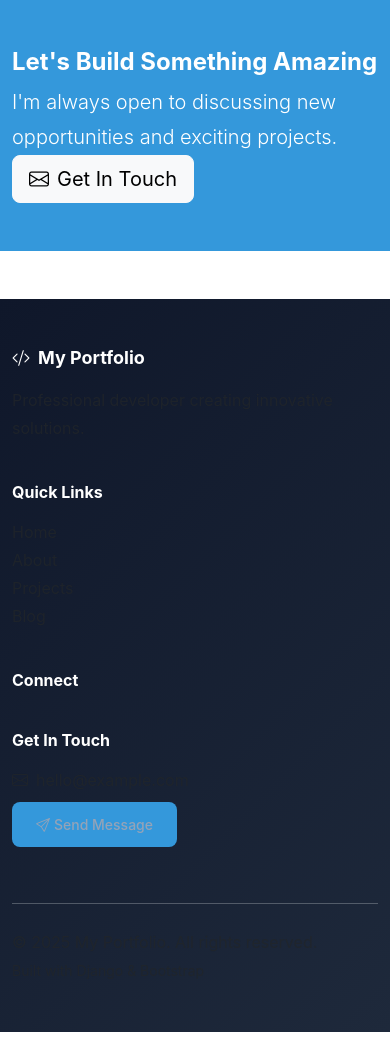
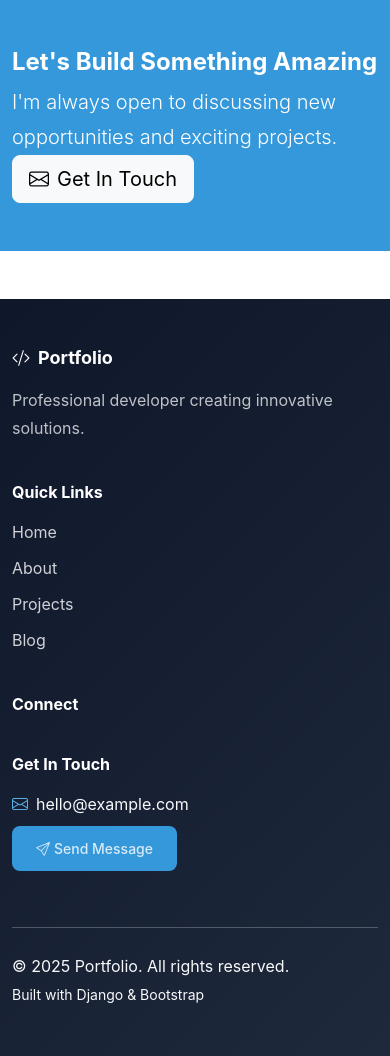
Before and after one commit to Brownie-08/Portfolio, a Django app: page /about/ in a window 390 px wide. Shown: the part 2755-3811 px from the top of the page. Before the commit the page ends 3787 px from the top, so only its background shows below. Run offline with Django 4.2, Linux system fonts and the light colour scheme; data that the repository does not hold is empty; style sheets or scripts are compiled from the project's sources; some libraries are stand-ins or nearby versions.

Commit message:
Fix footer visibility, navbar branding, and media file serving for production
- Fix footer text visibility issues by updating text colors from text-muted to text-light
- Improve footer link contrast and add hover effects with primary color highlights
- Fix navbar branding to show only full name instead of duplicated portfolio name
- Add media file serving for production environments using WhiteNoise in WSGI
- Create fallback media serving views for profile images and resume downloads
- Update template tags for production-safe media URLs
- Enhance footer responsiveness and visual consistency
- Add footer link hover animations and improved spacing
- Update all templates to use new fallback media URL system
- Ensure proper contrast and accessibility in footer design

```diff
--- a/portfolio/urls.py
+++ b/portfolio/urls.py
@@ -1,5 +1,6 @@
 from django.urls import path
 from . import views
+from . import media_views
 
 app_name = 'portfolio'
 
@@ -20,4 +21,9 @@ urlpatterns = [
 
     # Contact page
     path('contact/', views.ContactView.as_view(), name='contact'),
+
+    # Media serving URLs (fallback for production)
+    path('media-serve/<path:path>', media_views.serve_media, name='serve_media'),
+    path('profile-image/', media_views.serve_profile_image, name='serve_profile_image'),
+    path('resume-download/', media_views.serve_resume, name='serve_resume'),
 ]
--- a/portfolio_project/settings/production.py
+++ b/portfolio_project/settings/production.py
@@ -146,6 +146,10 @@ if 'debug_toolbar' in INSTALLED_APPS:
 # Remove debug middleware
 MIDDLEWARE = [middleware for middleware in MIDDLEWARE if 'debug_toolbar' not in middleware]
 
+# Media file serving in production
+# Note: Media files are served via WhiteNoise in WSGI for Render compatibility
+# For high-traffic production, consider using cloud storage (AWS S3, Cloudinary, etc.)
+
 # File storage (for DigitalOcean Spaces or AWS S3)
 USE_S3 = config('USE_S3', default=False, cast=bool)
 
--- a/portfolio_project/urls.py
+++ b/portfolio_project/urls.py
@@ -33,12 +33,15 @@ urlpatterns = [
     path('', include('portfolio.urls')),
 ]
 
-# Serve static and media files in development
+# Serve media files in both development and production
+# Note: For production, consider using cloud storage (AWS S3, etc.) for better performance
+urlpatterns += static(settings.MEDIA_URL, document_root=settings.MEDIA_ROOT)
+
+# Serve static files in development only
 if settings.DEBUG:
     urlpatterns += static(settings.STATIC_URL, document_root=settings.STATIC_ROOT)
-    urlpatterns += static(settings.MEDIA_URL, document_root=settings.MEDIA_ROOT)
 
-    # Debug Toolbar URLs
+    # Debug Toolbar URLs (development only)
     try:
         import debug_toolbar
         urlpatterns = [path('__debug__/', include(debug_toolbar.urls))] + urlpatterns
--- a/static/scss/styles.scss
+++ b/static/scss/styles.scss
@@ -302,30 +302,87 @@ h6 { font-size: $font-size-base; }
 
 .footer {
     background-color: $dark-bg !important;
-    color: $dark-text;
+    color: $white;
 
     h5, h6 {
-        color: $white;
+        color: $white !important;
     }
 
+    // Footer links styling
+    .footer-link {
+        color: rgba(255, 255, 255, 0.8) !important;
+        text-decoration: none !important;
+        transition: all $transition-base;
+        position: relative;
+
+        &:hover {
+            color: $primary-light !important;
+            transform: translateX(4px);
+        }
+
+        &:focus {
+            color: $primary-light !important;
+            outline: none;
+        }
+    }
+
+    // Regular footer links fallback
     a {
-        color: $dark-text-muted;
+        color: rgba(255, 255, 255, 0.8);
         text-decoration: none;
-        transition: color $transition-base;
+        transition: all $transition-base;
 
         &:hover {
             color: $primary-light;
         }
+
+        &:focus {
+            color: $primary-light;
+            outline: none;
+        }
     }
 
+    // Social media buttons
     .btn-outline-light {
-        border-color: $gray-600;
-        color: $gray-300;
+        border-color: rgba(255, 255, 255, 0.3);
+        color: rgba(255, 255, 255, 0.9);
+        transition: all $transition-base;
 
         &:hover {
             background-color: $primary-color;
             border-color: $primary-color;
             color: $white;
+            transform: translateY(-2px);
+            box-shadow: 0 4px 8px rgba(0, 0, 0, 0.2);
+        }
+
+        &:focus {
+            background-color: $primary-color;
+            border-color: $primary-color;
+            color: $white;
+            box-shadow: 0 0 0 0.2rem rgba($primary-color, 0.25);
+        }
+    }
+
+    // Icons in footer
+    .text-primary {
+        color: $primary-light !important;
+    }
+
+    // Footer sections spacing
+    .col-lg-4,
+    .col-lg-3,
+    .col-lg-2 {
+        @include media-md {
+            margin-bottom: $spacing-6;
+        }
+    }
+
+    // Responsive improvements
+    @include media-sm {
+        .container {
+            padding-left: $spacing-4;
+            padding-right: $spacing-4;
         }
     }
 }
--- a/templates/base.html
+++ b/templates/base.html
@@ -28,11 +28,12 @@
         <div class="container">
                 <a class="navbar-brand fw-bold" href="{% url 'portfolio:home' %}">
                     {% if personal_info.profile_image %}
-                        <img src="{{ personal_info.profile_image.url }}" alt="{{ personal_info.full_name }}" class="rounded-circle me-2" width="32" height="32" style="object-fit: cover;">
+                        {% profile_image_url personal_info as profile_url %}
+                        <img src="{{ profile_url }}" alt="{{ personal_info.full_name }}" class="rounded-circle me-2" width="32" height="32" style="object-fit: cover;">
                     {% else %}
                         <i class="bi bi-code-slash me-2"></i>
                     {% endif %}
-                    {{ personal_info.portfolio_name|default:"My Portfolio" }}
+                    {{ personal_info.full_name|default:"Portfolio" }}
                 </a>
             <button class="navbar-toggler" type="button" data-bs-toggle="collapse" data-bs-target="#navbarNav"
                     aria-controls="navbarNav" aria-expanded="false" aria-label="Toggle navigation">
@@ -87,24 +88,24 @@
             <div class="row">
                 <div class="col-lg-4 col-md-6 mb-4">
                     <h5 class="fw-bold mb-3">
-                        <i class="bi bi-code-slash me-2"></i>{{ personal_info.portfolio_name|default:"My Portfolio" }}
+                        <i class="bi bi-code-slash me-2"></i>{{ personal_info.full_name|default:"Portfolio" }}
                     </h5>
                     {% if personal_info.bio %}
-                    <p class="text-muted">{{ personal_info.bio|truncatewords:20 }}</p>
+                    <p class="text-light opacity-75">{{ personal_info.bio|truncatewords:20 }}</p>
                     {% else %}
-                    <p class="text-muted">Professional developer creating innovative solutions.</p>
+                    <p class="text-light opacity-75">Professional developer creating innovative solutions.</p>
                     {% endif %}
                 </div>
                 {% for category_name, links in footer_links_by_category.items %}
                 <div class="col-lg-2 col-md-6 mb-4">
-                    <h6 class="fw-bold mb-3">{{ category_name }}</h6>
+                    <h6 class="fw-bold mb-3 text-light">{{ category_name }}</h6>
                     <ul class="list-unstyled">
                         {% for link in links %}
-                        <li>
+                        <li class="mb-2">
                             <a href="{{ link.url }}"
-                               class="text-muted text-decoration-none"
+                               class="text-light text-decoration-none footer-link"
                                {% if link.is_external %}target="_blank" rel="noopener"{% endif %}>
-                               {% if link.icon_class %}<i class="{{ link.icon_class }} me-1"></i>{% endif %}
+                               {% if link.icon_class %}<i class="{{ link.icon_class }} me-1 text-primary"></i>{% endif %}
                                {{ link.title }}
                             </a>
                         </li>
@@ -113,17 +114,17 @@
                 </div>
                 {% empty %}
                 <div class="col-lg-2 col-md-6 mb-4">
-                    <h6 class="fw-bold mb-3">Quick Links</h6>
+                    <h6 class="fw-bold mb-3 text-light">Quick Links</h6>
                     <ul class="list-unstyled">
-                        <li><a href="{% url 'portfolio:home' %}" class="text-muted text-decoration-none">Home</a></li>
-                        <li><a href="{% url 'portfolio:about' %}" class="text-muted text-decoration-none">About</a></li>
-                        <li><a href="{% url 'portfolio:projects_list' %}" class="text-muted text-decoration-none">Projects</a></li>
-                        <li><a href="{% url 'portfolio:blog_list' %}" class="text-muted text-decoration-none">Blog</a></li>
+                        <li class="mb-2"><a href="{% url 'portfolio:home' %}" class="text-light text-decoration-none footer-link">Home</a></li>
+                        <li class="mb-2"><a href="{% url 'portfolio:about' %}" class="text-light text-decoration-none footer-link">About</a></li>
+                        <li class="mb-2"><a href="{% url 'portfolio:projects_list' %}" class="text-light text-decoration-none footer-link">Projects</a></li>
+                        <li class="mb-2"><a href="{% url 'portfolio:blog_list' %}" class="text-light text-decoration-none footer-link">Blog</a></li>
                     </ul>
                 </div>
                 {% endfor %}
                 <div class="col-lg-3 col-md-6 mb-4">
-                    <h6 class="fw-bold mb-3">Connect</h6>
+                    <h6 class="fw-bold mb-3 text-light">Connect</h6>
                     <div class="d-flex flex-wrap gap-2">
                         {% if personal_info.linkedin_url %}
                         <a href="{{ personal_info.linkedin_url }}" class="btn btn-outline-light btn-sm" target="_blank" rel="noopener">
@@ -153,9 +154,9 @@
                     </div>
                 </div>
                 <div class="col-lg-3 col-md-6 mb-4">
-                    <h6 class="fw-bold mb-3">Get In Touch</h6>
-                    <p class="text-muted mb-2">
-                        <i class="bi bi-envelope me-2"></i>{% if personal_info.email %}{{ personal_info.email }}{% else %}hello@example.com{% endif %}
+                    <h6 class="fw-bold mb-3 text-light">Get In Touch</h6>
+                    <p class="text-light mb-2">
+                        <i class="bi bi-envelope me-2 text-primary"></i>{% if personal_info.email %}{{ personal_info.email }}{% else %}hello@example.com{% endif %}
                     </p>
                     <a href="{% url 'portfolio:contact' %}" class="btn btn-primary btn-sm">
                         <i class="bi bi-send me-1"></i>Send Message
@@ -168,10 +169,10 @@
             <hr class="my-4">
             <div class="row align-items-center">
                 <div class="col-md-6">
-                    <p class="text-muted mb-0">&copy; {% now "Y" %} {{ personal_info.portfolio_name|default:"My Portfolio" }}. All rights reserved.</p>
+                    <p class="text-light mb-0">&copy; {% now "Y" %} {{ personal_info.full_name|default:"Portfolio" }}. All rights reserved.</p>
                 </div>
                 <div class="col-md-6 text-md-end">
-                    <small class="text-muted">Built with Django & Bootstrap</small>
+                    <small class="text-light">Built with Django & Bootstrap</small>
                 </div>
             </div>
         </div>
--- a/templates/includes/cv_download.html
+++ b/templates/includes/cv_download.html
@@ -1,3 +1,4 @@
+{% load portfolio_extras %}
 {% comment %}
 Universal CV Download Button Component
 -------------------------------------
@@ -33,9 +34,10 @@ Examples:
 {% endcomment %}
 
 {% if personal_info.resume %}
+    {% resume_download_url personal_info as resume_url %}
     {% if button_context == "navbar" %}
         <li class="nav-item">
-            <a class="{{ button_class|default:'nav-link' }}" href="{{ personal_info.resume.url }}" target="{{ target|default:'_blank' }}">
+            <a class="{{ button_class|default:'nav-link' }}" href="{{ resume_url }}" target="{{ target|default:'_blank' }}">
                 {% if show_icon and icon_class %}
                     <i class="{{ icon_class|default:'bi bi-download' }} me-1"></i>
                 {% endif %}
@@ -43,14 +45,14 @@ Examples:
             </a>
         </li>
     {% elif button_context == "footer" %}
-        <a href="{{ personal_info.resume.url }}" class="{{ button_class|default:'btn btn-outline-light btn-sm' }}" target="{{ target|default:'_blank' }}">
+        <a href="{{ resume_url }}" class="{{ button_class|default:'btn btn-outline-light btn-sm' }}" target="{{ target|default:'_blank' }}">
             {% if show_icon|default:True %}
                 <i class="{{ icon_class|default:'bi bi-download' }} me-1"></i>
             {% endif %}
             {{ button_text|default:"Download CV" }}
         </a>
     {% elif button_context == "cta" %}
-        <a href="{{ personal_info.resume.url }}" class="{{ button_class|default:'btn btn-primary btn-lg' }}" target="{{ target|default:'_blank' }}">
+        <a href="{{ resume_url }}" class="{{ button_class|default:'btn btn-primary btn-lg' }}" target="{{ target|default:'_blank' }}">
             {% if show_icon|default:True %}
                 <i class="{{ icon_class|default:'bi bi-download' }} me-1"></i>
             {% endif %}
@@ -58,7 +60,7 @@ Examples:
         </a>
     {% else %}
         {% comment %}Default page context{% endcomment %}
-        <a href="{{ personal_info.resume.url }}" class="{{ button_class|default:'btn btn-primary' }}" target="{{ target|default:'_blank' }}">
+        <a href="{{ resume_url }}" class="{{ button_class|default:'btn btn-primary' }}" target="{{ target|default:'_blank' }}">
             {% if show_icon|default:True %}
                 <i class="{{ icon_class|default:'bi bi-download' }} me-1"></i>
             {% endif %}
--- a/templates/portfolio/about.html
+++ b/templates/portfolio/about.html
@@ -14,7 +14,8 @@
                 <div class="position-relative">
                     <!-- Profile Image -->
                     {% if personal_info.profile_image %}
-                        <img src="{{ personal_info.profile_image.url }}" alt="{{ personal_info.full_name }}"
+                        {% profile_image_url personal_info as profile_url %}
+                        <img src="{{ profile_url }}" alt="{{ personal_info.full_name }}"
                              class="rounded-circle mx-auto d-block" style="width: 250px; height: 250px; object-fit: cover;">
                     {% else %}
                         <div class="bg-primary rounded-circle mx-auto d-flex align-items-center justify-content-center"
@@ -246,7 +247,7 @@
             <div class="col-lg-4 col-md-6">
                 <div class="card h-100 border-0 shadow-sm">
                     {% if cert.certificate_image %}
-                        <img src="{{ cert.certificate_image.url }}" class="card-img-top" alt="{{ cert.name }}" style="height: 200px; object-fit: cover;">
+                        <img src="{{ cert.certificate_image|media_url_fallback }}" class="card-img-top" alt="{{ cert.name }}" style="height: 200px; object-fit: cover;">
                     {% endif %}
                     <div class="card-body">
                         <div class="d-flex align-items-start mb-3">
@@ -294,7 +295,7 @@
             <div class="col-lg-4 col-md-6">
                 <div class="card h-100 border-0 shadow-sm">
                     {% if award.award_image %}
-                        <img src="{{ award.award_image.url }}" class="card-img-top" alt="{{ award.title }}" style="height: 200px; object-fit: cover;">
+                        <img src="{{ award.award_image|media_url_fallback }}" class="card-img-top" alt="{{ award.title }}" style="height: 200px; object-fit: cover;">
                     {% endif %}
                     <div class="card-body">
                         <div class="d-flex align-items-start mb-3">
```
Also changed, not shown: portfolio/media_views.py (added, +125 -0 lines), portfolio/templatetags/portfolio_extras.py (+52 -0 lines), portfolio_project/storage.py (added, +46 -0 lines), portfolio_project/wsgi.py (+13 -1 lines), templates/dashboard/personal_info.html (+5 -2 lines).
